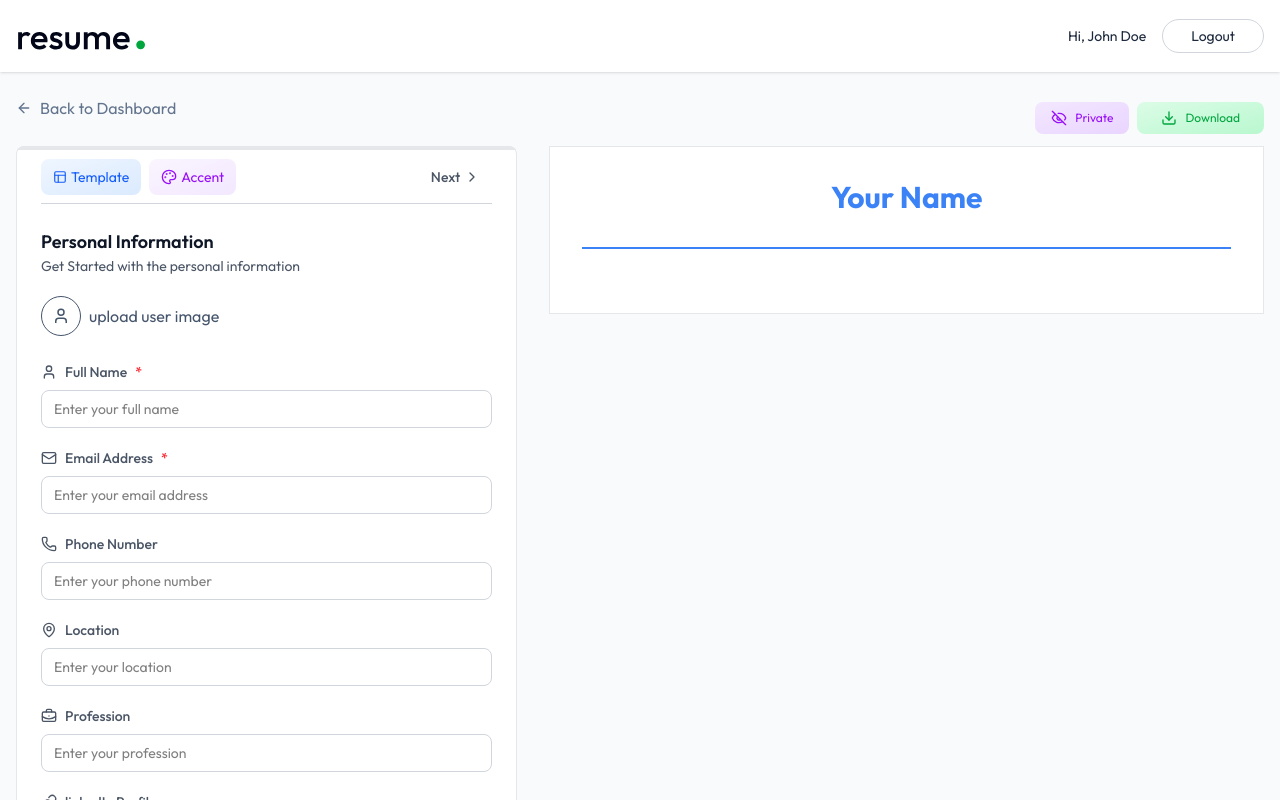
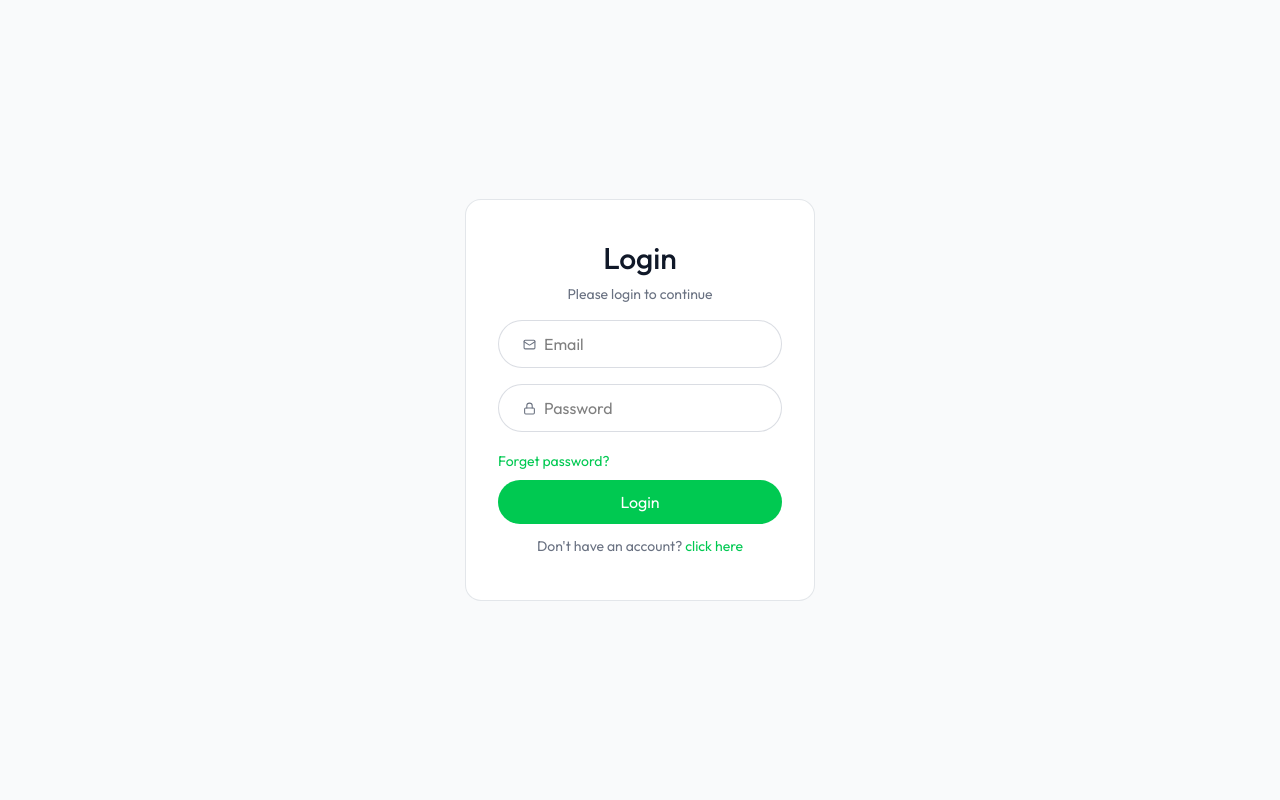
Before and after one commit to dkorneva/resume-builder, a React (Vite) app in the folder client/: page /app/builder/1 in a window 1280 px wide. Shown: the top 800 px of the page. Built offline with nearby package versions, Linux system fonts and the light colour scheme; no server answers.

Commit message:
integrate Redux for authentication and user management

```diff
--- a/client/package.json
+++ b/client/package.json
@@ -10,10 +10,15 @@
     "preview": "vite preview"
   },
   "dependencies": {
+    "@reduxjs/toolkit": "^2.12.0",
     "@tailwindcss/vite": "^4.3.3",
+    "axios": "^1.20.0",
     "lucide-react": "^1.41.0",
     "react": "^19.2.8",
     "react-dom": "^19.2.8",
+    "react-hot-toast": "^2.6.0",
+    "react-pdftotext": "^1.3.6",
+    "react-redux": "^9.3.0",
     "react-router-dom": "^7.18.3",
     "tailwindcss": "^4.3.3"
   },
--- a/client/src/App.jsx
+++ b/client/src/App.jsx
@@ -4,11 +4,41 @@
 import Dashboard from './pages/Dashboard';
 import ResumeBuilder from './pages/ResumeBuilder';
 import Preview from './pages/Preview';
-import Login from './pages/Login';
+import { useDispatch } from 'react-redux';
+import api from './configs/api';
+import { login, setLoading } from './app/features/authSlice';
+import { useEffect } from 'react';
+import {Toaster} from 'react-hot-toast'
 
 const App = () => {
+
+  const dispatch = useDispatch()
+
+  const getUserData = async () => {
+    const token = localStorage.getItem('token')
+    try {
+      if (token) {
+        const {data} = await api.get('/api/users/data', {headers: {Authorization: token}})
+        if (data.user) {
+          dispatch(login({token, user: data.user}))
+        }
+        dispatch(setLoading(false))
+      } else {
+        dispatch(setLoading(false))
+      }
+    } catch (error) {
+      dispatch(setLoading(false))
+      console.log(error.message)
+    }
+  }
+
+  useEffect(() => {
+    getUserData()
+  })
+
   return (
     <>
+    <Toaster />
     <Routes>
       <Route path="/" element={<Home />}/>
 
@@ -18,7 +48,6 @@
       </Route>
 
       <Route path="view/:resumeId" element={<Preview />}/>
-      <Route path="login" element={<Login />}/>
 
     </Routes>
     </>
--- /dev/null
+++ b/client/src/app/features/authSlice.js
@@ -0,0 +1,28 @@
+import { createSlice } from "@reduxjs/toolkit";
+
+const authSlice = createSlice({
+  name: 'auth',
+  initialState: {
+    token: null,
+    user: null,
+    loading: true
+  },
+  reducers: {
+    login: (state, action) => {
+      state.token = action.payload.token
+      state.user = action.payload.user
+    },
+    logout: (state) => {
+      state.token = ''
+      state.user = null
+      localStorage.removeItem('token')
+    },
+    setLoading: (state, action) => {
+      state.loading = action.payload
+    }
+  }
+})
+
+export const {login, logout, setLoading} = authSlice.actions
+
+export default authSlice.reducer
--- /dev/null
+++ b/client/src/app/store.js
@@ -0,0 +1,9 @@
+import { configureStore } from "@reduxjs/toolkit";
+import authReducer from './features/authSlice'
+
+
+export const store = configureStore({
+  reducer: {
+    auth: authReducer
+  }
+})
--- a/client/src/components/Navbar.jsx
+++ b/client/src/components/Navbar.jsx
@@ -1,10 +1,14 @@
+import { useDispatch, useSelector } from "react-redux";
 import { Link, useNavigate } from "react-router-dom";
+import { logout } from "../app/features/authSlice";
 
 const Navbar = () => {
-  const user = {name: 'John Doe'}
+  const {user} = useSelector(state => state.auth)
+  const dispatch = useDispatch()
   const navigate = useNavigate()
   const logoutUser = () => {
     navigate('/')
+    dispatch(logout())
   }
   return (
     <div className='shadow bg-white'>
--- a/client/src/components/home/Hero.jsx
+++ b/client/src/components/home/Hero.jsx
@@ -1,7 +1,11 @@
 import React from 'react'
+import { useSelector } from 'react-redux';
 import { Link } from 'react-router-dom';
 
 const Hero = () => {
+
+	const {user} = useSelector(state => state.auth)
+
 	const [menuOpen, setMenuOpen] = React.useState(false)
 
 	const companiesLogo = [
@@ -137,14 +141,17 @@
 					<div className='flex gap-2'>
 						<Link to='/app?state=register'
 							className='hidden md:block px-6 py-2 bg-green-500 hover:bg-green-600 active:scale-95 transition-all rounded-full text-white'
-						>
+						hidden={user}>
 							Get started
 						</Link>
 						<Link
 							to='/app?state=login'
 							className='hidden md:block px-6 py-2 border active:scale-95 hover:bg-slate-50 transition-all rounded-full text-slate-700 hover:text-slate-900'
-						>
+						hidden={user}>
 							Login
+						</Link>
+						<Link to='/app' className='hidden md:block px-8 py-2 bg-green-500 hover:bg-green-700 active:scale-95 transition-all rounded-full text-white' hidden={!user}>
+						Dashboard
 						</Link>
 					</div>
 
--- /dev/null
+++ b/client/src/configs/api.js
@@ -0,0 +1,7 @@
+import axios from 'axios'
+
+const api = axios.create({
+	baseURL: import.meta.env.VITE_BASE_URL,
+})
+
+export default api
--- a/client/src/pages/Layout.jsx
+++ b/client/src/pages/Layout.jsx
@@ -1,13 +1,26 @@
 import { Outlet } from 'react-router-dom';
 import Navbar from '../components/Navbar';
+import { useSelector } from 'react-redux';
+import Loader from '../components/Loader';
+import Login from './Login';
 
 const Layout = () => {
+
+  const {user, loading} = useSelector(state => state.auth)
+
+  if (loading) {
+    return <Loader />
+  }
+
   return (
     <div>
-      <div className='min-h-screen bg-gray-50'>
+      {
+        user ? (<div className='min-h-screen bg-gray-50'>
         <Navbar />
         <Outlet />
-      </div>
+      </div>) : <Login />
+      }
+
     </div>
   )
 }
--- a/client/src/pages/Login.jsx
+++ b/client/src/pages/Login.jsx
@@ -1,8 +1,13 @@
 import { Lock, MailIcon, User2Icon } from 'lucide-react';
 import React from 'react'
+import api from '../configs/api';
+import { useDispatch } from 'react-redux';
+import { login } from '../app/features/authSlice';
+import { toast } from 'react-hot-toast';
 
 const Login = () => {
 
+	const dispatch = useDispatch()
   const query = new URLSearchParams(window.location.search)
   const urlState = query.get('state')
   const [state, setState] = React.useState(urlState || 'login')
@@ -15,6 +20,14 @@
 
 	const handleSubmit = async e => {
 		e.preventDefault()
+		try {
+			const {data} = await api.post(`/api/users/${state}`, formData)
+			dispatch(login(data))
+			localStorage.setItem('token', data.token)
+			toast.success(data.message)
+		} catch (error) {
+			toast(error?.response?.data?.message || error.message)
+		}
 	}
 
 	const handleChange = e => {
```
Also changed, not shown: client/src/main.jsx (+6 -2 lines), 1 other file (tests, documents, lock files or other folders).
